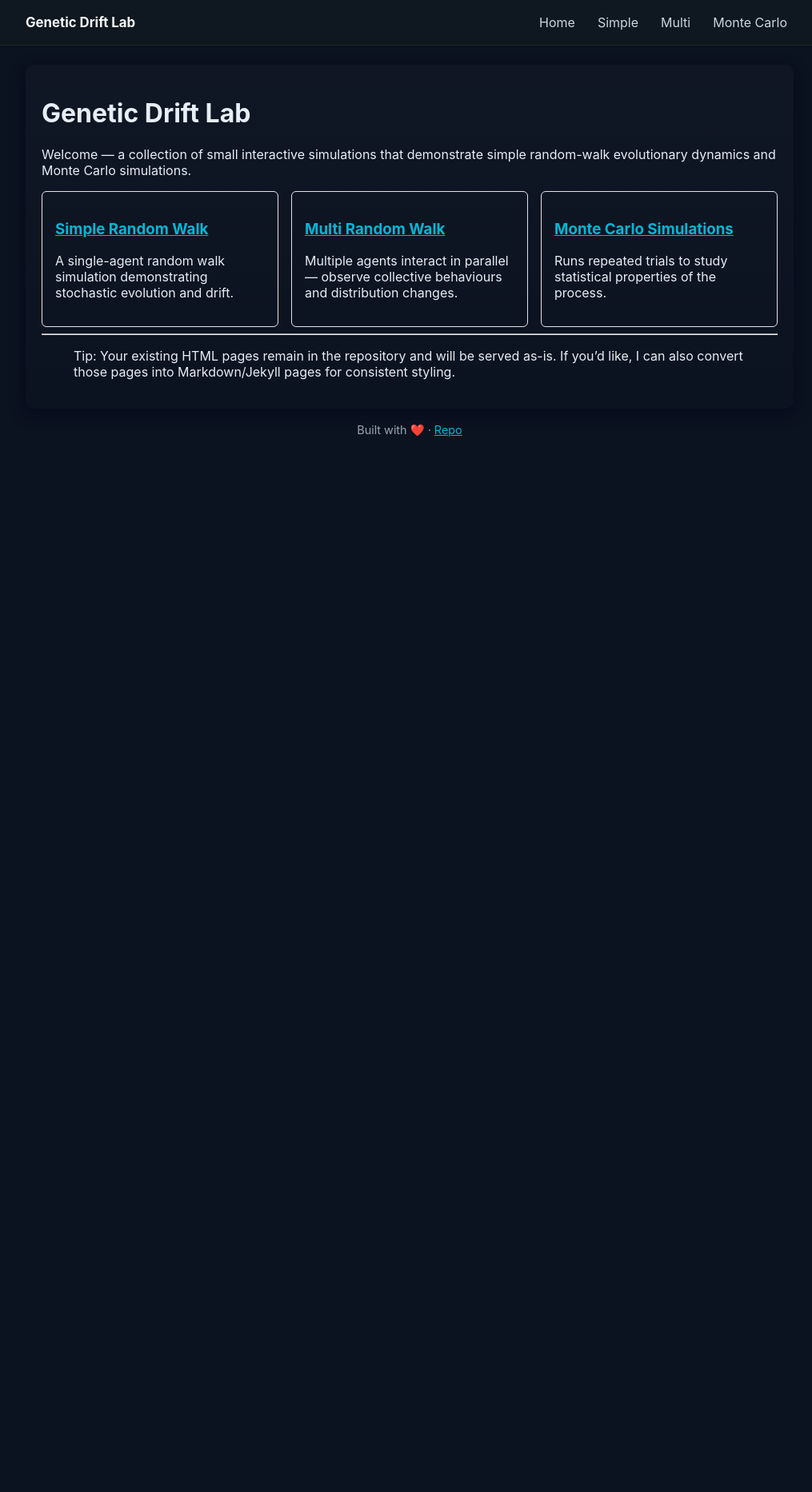
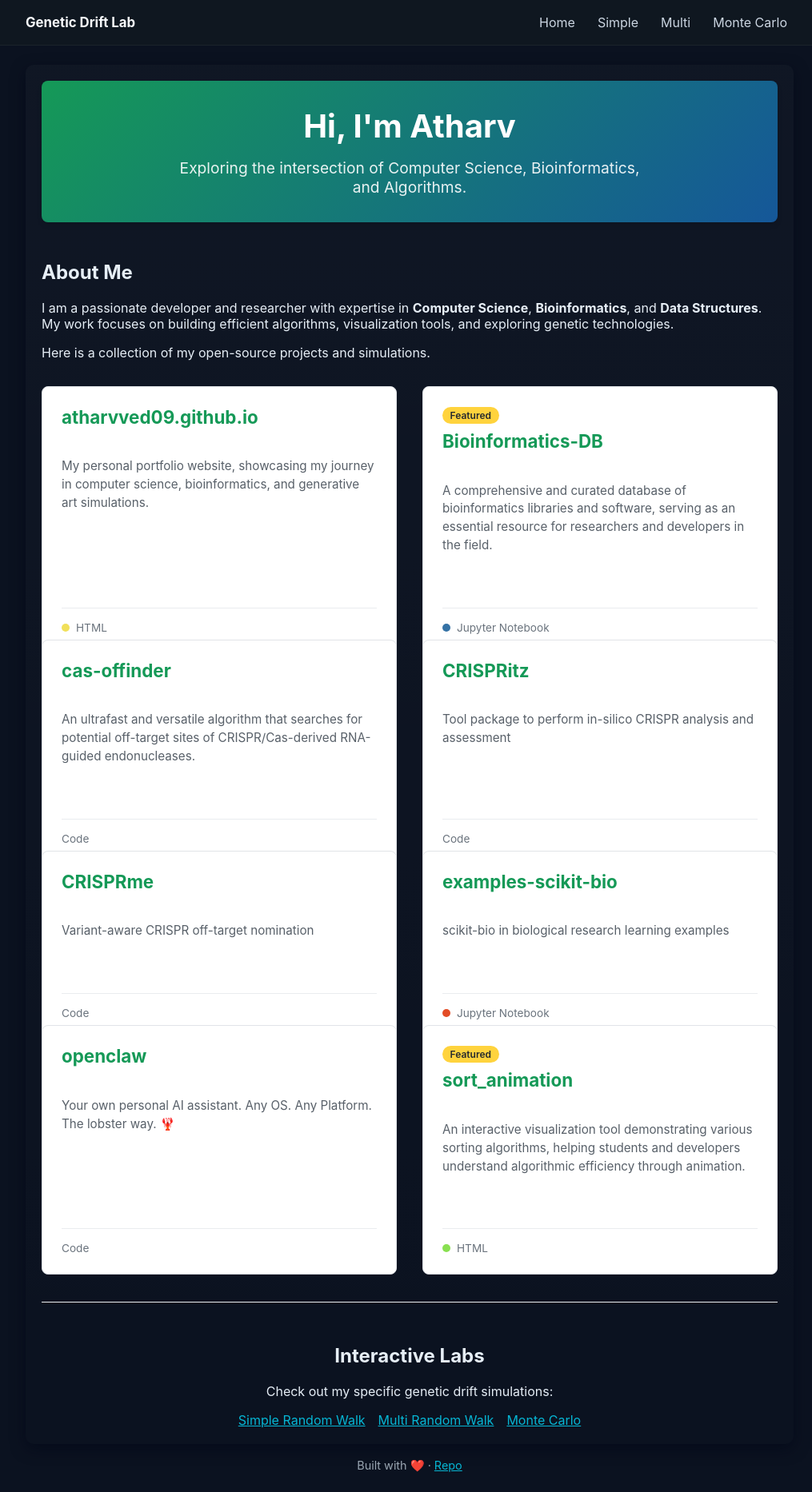
Before and after one commit to atharvved09/atharvved09.github.io, a Jekyll site: the page built from index.md, in a window 1280 px wide. Shown: the whole page at 80% size, without its empty margins (128-1143 px from the left). Built offline with Jekyll 4.4.1, drawn with Linux system fonts in a browser that asks for light colours; before the commit the page ends 900 px from its top, so only the background shows below that.

Commit message:
feat: Transform site into portfolio with project grid and private repo support

```diff
--- /dev/null
+++ b/_data/projects.yml
@@ -0,0 +1,88 @@
+- name: atharvved09.github.io
+  description: null
+  summary: My personal portfolio website, showcasing my journey in computer science,
+    bioinformatics, and generative art simulations.
+  url: https://github.com/atharvved09/atharvved09.github.io
+  homepage: null
+  language: HTML
+  stars: 0
+  updated_at: '2026-01-31T09:02:06Z'
+  featured: false
+  visibility: Public
+  visibility: Public
+- name: Bioinformatics-DB
+  description: A curated list of awesome Bioinformatics libraries and software.
+  summary: A comprehensive and curated database of bioinformatics libraries and software,
+    serving as an essential resource for researchers and developers in the field.
+  url: https://github.com/atharvved09/Bioinformatics-DB
+  homepage: ''
+  language: Jupyter Notebook
+  stars: 0
+  updated_at: '2026-01-01T19:42:47Z'
+  featured: true
+  visibility: Public
+- name: cas-offinder
+  description: An ultrafast and versatile algorithm that searches for potential off-target
+    sites of CRISPR/Cas-derived RNA-guided endonucleases.
+  summary: An ultrafast and versatile algorithm that searches for potential off-target
+    sites of CRISPR/Cas-derived RNA-guided endonucleases.
+  url: https://github.com/atharvved09/cas-offinder
+  homepage: null
+  language: null
+  stars: 0
+  updated_at: '2026-02-08T08:57:41Z'
+  featured: false
+  visibility: Public
+- name: CRISPRitz
+  description: Tool package to perform in-silico CRISPR analysis and assessment
+  summary: Tool package to perform in-silico CRISPR analysis and assessment
+  url: https://github.com/atharvved09/CRISPRitz
+  homepage: ''
+  language: null
+  stars: 0
+  updated_at: '2026-02-08T08:58:46Z'
+  featured: false
+  visibility: Public
+- name: CRISPRme
+  description: Variant-aware CRISPR off-target nomination
+  summary: Variant-aware CRISPR off-target nomination
+  url: https://github.com/atharvved09/CRISPRme
+  homepage: http://crisprme.di.univr.it
+  language: null
+  stars: 0
+  updated_at: '2026-02-08T09:06:22Z'
+  featured: false
+  visibility: Public
+- name: examples-scikit-bio
+  description: 'scikit-bio in biological research learning examples '
+  summary: 'scikit-bio in biological research learning examples '
+  url: https://github.com/atharvved09/examples-scikit-bio
+  homepage: null
+  language: Jupyter Notebook
+  stars: 0
+  updated_at: '2026-01-01T19:40:15Z'
+  featured: false
+  visibility: Public
+- name: openclaw
+  description: "Your own personal AI assistant. Any OS. Any Platform. The lobster\
+    \ way. \U0001F99E "
+  summary: "Your own personal AI assistant. Any OS. Any Platform. The lobster way.\
+    \ \U0001F99E "
+  url: https://github.com/atharvved09/openclaw
+  homepage: https://openclaw.ai
+  language: null
+  stars: 0
+  updated_at: '2026-01-31T08:48:48Z'
+  featured: false
+  visibility: Public
+- name: sort_animation
+  description: 'Shows various sorting algorithm via animation. '
+  summary: An interactive visualization tool demonstrating various sorting algorithms,
+    helping students and developers understand algorithmic efficiency through animation.
+  url: https://github.com/atharvved09/sort_animation
+  homepage: null
+  language: HTML
+  stars: 0
+  updated_at: '2026-01-22T05:53:20Z'
+  featured: true
+  visibility: Public
--- a/index.md
+++ b/index.md
@@ -1,31 +1,178 @@
 ---
 layout: default
-title: Genetic Drift Lab
+title: Home
 ---
 
-# Genetic Drift Lab
+<style>
+/* Custom Portfolio Styles */
+.portfolio-header {
+  text-align: center;
+  margin-bottom: 3rem;
+  padding: 2rem 0;
+  background: linear-gradient(135deg, #159957, #155799);
+  color: white;
+  border-radius: 8px;
+  box-shadow: 0 4px 6px rgba(0,0,0,0.1);
+}
 
-Welcome — a collection of small interactive simulations that demonstrate simple random-walk evolutionary dynamics and Monte Carlo simulations.
+.portfolio-header h1 {
+  margin: 0;
+  font-size: 2.5rem;
+  color: white;
+}
 
-<div style="display:flex; gap:1rem; flex-wrap:wrap;">
+.portfolio-header p {
+  font-size: 1.2rem;
+  opacity: 0.9;
+  max-width: 600px;
+  margin: 1rem auto 0;
+}
 
-<div style="flex:1; min-width:220px; padding:1rem; border:1px solid #e1e4e8; border-radius:6px;">
-  <h3><a href="/Simple_RandomWalk.html">Simple Random Walk</a></h3>
-  <p>A single-agent random walk simulation demonstrating stochastic evolution and drift.</p>
+.projects-grid {
+  display: grid;
+  grid-template-columns: repeat(auto-fill, minmax(300px, 1fr));
+  gap: 2rem;
+  margin-top: 2rem;
+}
+
+.project-card {
+  background: white;
+  border: 1px solid #e1e4e8;
+  border-radius: 8px;
+  padding: 1.5rem;
+  transition: transform 0.2s, box-shadow 0.2s;
+  display: flex;
+  flex-direction: column;
+  height: 100%;
+}
+
+.project-card:hover {
+  transform: translateY(-5px);
+  box-shadow: 0 10px 20px rgba(0,0,0,0.1);
+}
+
+.project-title {
+  margin-top: 0;
+  font-size: 1.4rem;
+  color: #159957;
+}
+
+.project-title a {
+  text-decoration: none;
+  color: inherit;
+}
+
+.project-desc {
+  flex-grow: 1;
+  color: #586069;
+  font-size: 0.95rem;
+  line-height: 1.5;
+  margin-bottom: 1rem;
+}
+
+.project-meta {
+  font-size: 0.85rem;
+  color: #6a737d;
+  display: flex;
+  justify-content: space-between;
+  align-items: center;
+  margin-top: auto;
+  border-top: 1px solid #eaecef;
+  padding-top: 1rem;
+}
+
+.project-lang {
+  display: flex;
+  align-items: center;
+  gap: 0.5rem;
+}
+
+.lang-dot {
+  width: 10px;
+  height: 10px;
+  border-radius: 50%;
+  background-color: #f1e05a; /* Default to JS yellow, serves as generic */
+}
+
+/* Featured Badge */
+.featured-badge {
+    background-color: #ffd33d;
+    color: #24292e;
+    padding: 0.2rem 0.6rem;
+    border-radius: 2rem;
+    font-size: 0.75rem;
+    font-weight: 600;
+    margin-bottom: 0.5rem;
+    display: inline-block;
+}
+
+/* Private Badge */
+.private-badge {
+    background-color: #6a737d;
+    color: #ffffff;
+    padding: 0.2rem 0.6rem;
+    border-radius: 2rem;
+    font-size: 0.75rem;
+    font-weight: 600;
+    margin-bottom: 0.5rem;
+    display: inline-block;
+    margin-right: 0.5rem;
+}
+</style>
+
+<div class="portfolio-header">
+  <h1>Hi, I'm Atharv</h1>
+  <p>Exploring the intersection of Computer Science, Bioinformatics, and Algorithms.</p>
 </div>
 
-<div style="flex:1; min-width:220px; padding:1rem; border:1px solid #e1e4e8; border-radius:6px;">
-  <h3><a href="/Multi_RandomWalk.html">Multi Random Walk</a></h3>
-  <p>Multiple agents interact in parallel — observe collective behaviours and distribution changes.</p>
+## About Me
+
+I am a passionate developer and researcher with expertise in **Computer Science**, **Bioinformatics**, and **Data Structures**. My work focuses on building efficient algorithms, visualization tools, and exploring genetic technologies.
+
+Here is a collection of my open-source projects and simulations.
+
+<div class="projects-grid">
+  {% for project in site.data.projects %}
+  <div class="project-card">
+    <div>
+      {% if project.visibility == 'Private' %}
+      <span class="private-badge">Private</span>
+      {% endif %}
+      {% if project.featured %}
+      <span class="featured-badge">Featured</span>
+      {% endif %}
+      <h3 class="project-title">
+        <a href="{{ project.url }}" target="_blank">{{ project.name }}</a>
+      </h3>
+    </div>
+    <p class="project-desc">{{ project.summary }}</p>
+    <div class="project-meta">
+      <div class="project-lang">
+        {% if project.language %}
+        <span class="lang-dot" style="background-color: {% cycle '#f1e05a', '#3572A5', '#e34c26', '#89e051' %};"></span>
+        {{ project.language }}
+        {% else %}
+        <span>Code</span>
+        {% endif %}
+      </div>
+      <!--
+      {% if project.stars > 0 %}
+      <span>★ {{ project.stars }}</span>
+      {% endif %}
+      -->
+    </div>
+  </div>
+  {% endfor %}
 </div>
 
-<div style="flex:1; min-width:220px; padding:1rem; border:1px solid #e1e4e8; border-radius:6px;">
-  <h3><a href="/MonteCarlo_Simulations.html">Monte Carlo Simulations</a></h3>
-  <p>Runs repeated trials to study statistical properties of the process.</p>
+<br>
+
+<div style="text-align: center; margin-top: 3rem; padding-top: 2rem; border-top: 1px solid #eee;">
+  <h2>Interactive Labs</h2>
+  <p>Check out my specific genetic drift simulations:</p>
+  <div style="display:flex; justify-content:center; gap:1rem; flex-wrap:wrap; margin-top:1rem;">
+      <a class="btn" href="Simple_RandomWalk.html">Simple Random Walk</a>
+      <a class="btn" href="Multi_RandomWalk.html">Multi Random Walk</a>
+      <a class="btn" href="MonteCarlo_Simulations.html">Monte Carlo</a>
+  </div>
 </div>
-
-</div>
-
----
-
-> Tip: Your existing HTML pages remain in the repository and will be served as-is. If you'd like, I can also convert those pages into Markdown/Jekyll pages for consistent styling.
```
Also changed, not shown: Gemfile (added, +7 -0 lines), scripts/update_portfolio.py (added, +110 -0 lines), Gemfile.lock (added), README.md, 1 other file.
